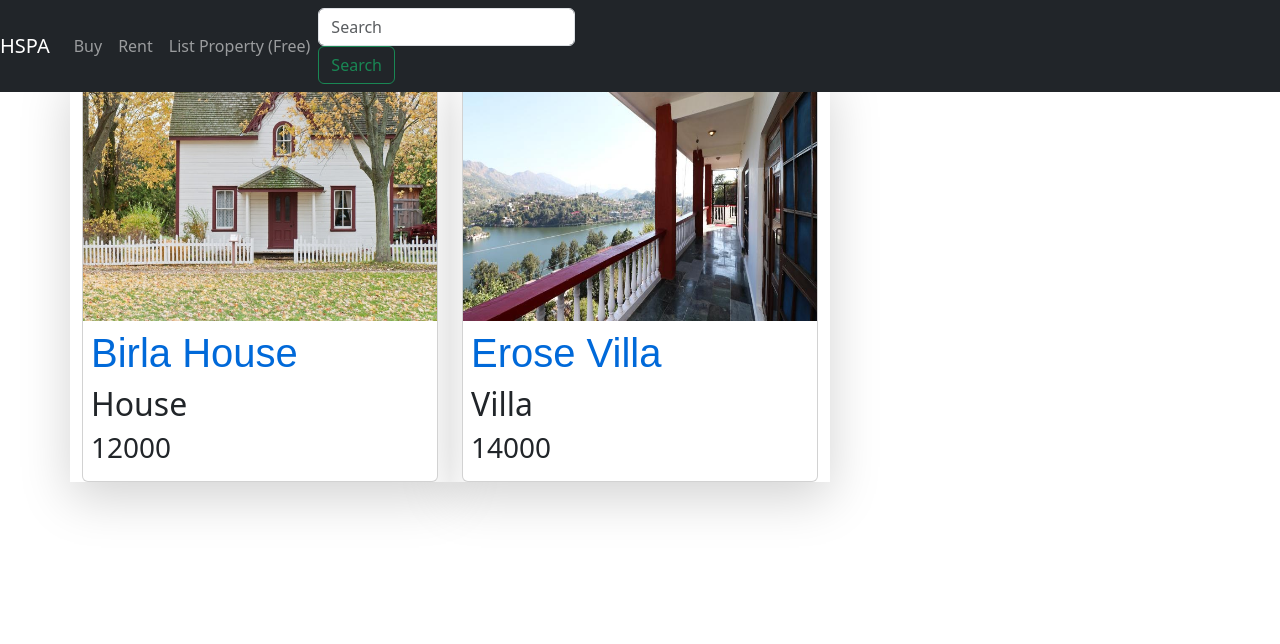
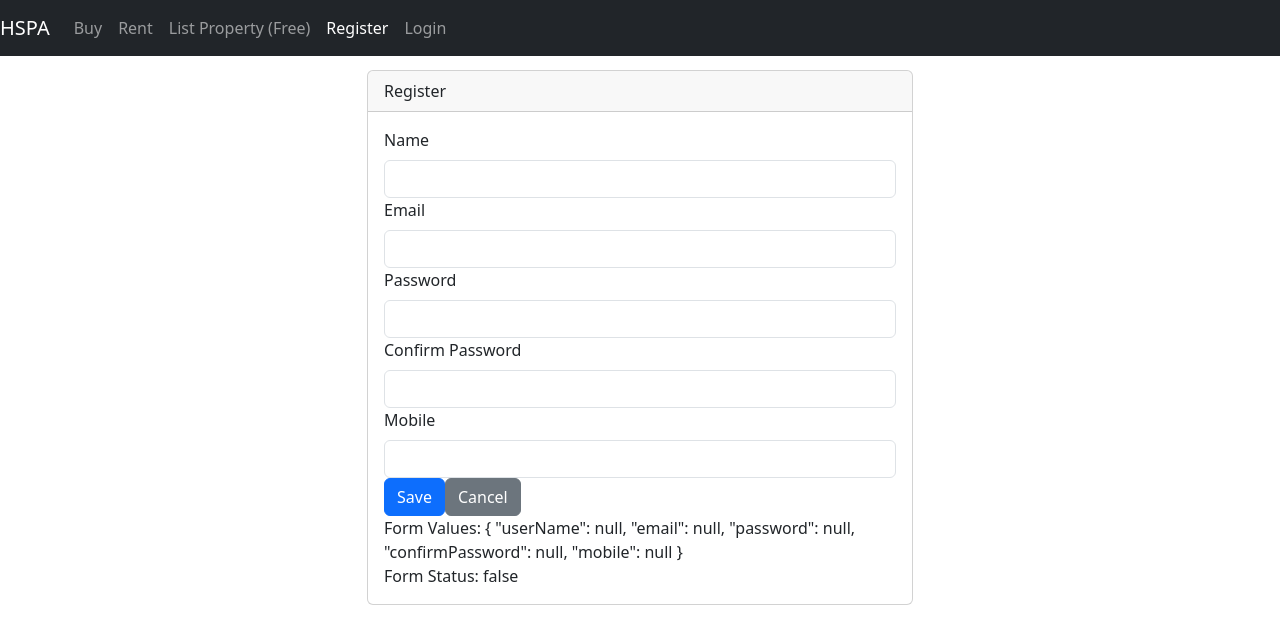
Before and after one commit to abdulmustaan941/HSPA1, an Angular app: page /user/register in a window 1280 px wide. Shown: the top 644 px of the page. Built offline with nearby package versions, Linux system fonts and the light colour scheme.

Commit message:
Reactive login form

```diff
--- a/src/app/nav-bar/nav-bar.component.html
+++ b/src/app/nav-bar/nav-bar.component.html
@@ -15,9 +15,21 @@
         <a class="nav-link" routerLinkActive="active"  routerLink="/add-property">List Property (Free)</a>
       </li>
     </ul>
-    <form class="form-inline my-2 my-lg-0">
-      <input class="form-control mr-sm-2" type="search" placeholder="Search" aria-label="Search">
-      <button class="btn btn-outline-success my-2 my-sm-0" type="submit">Search</button>
-    </form>
+    <div>
+      <ul class="nav navbar-nav">
+        <li class="nav-item">
+          <a class="nav-link"
+          routerLink="user/register"
+          routerLinkActive="active"
+          >Register</a>
+        </li>
+        <li class="nav-item">
+          <a class="nav-link"
+          routerLink="user/login"
+          routerLinkActive="active"
+          >Login</a>
+        </li>
+      </ul>
+    </div>
   </div>
 </nav>
--- /dev/null
+++ b/src/app/user/user-login/user-login.component.html
@@ -0,0 +1 @@
+<p>user-login works!</p>
--- /dev/null
+++ b/src/app/user/user-register/user-register.component.html
@@ -0,0 +1,44 @@
+<div class="row">
+    <div class="col-6 m-auto">
+    <div class="card m-auto">
+      <div class="card-header">
+        Register
+      </div>
+      <div class="card-body">
+        <form [formGroup]="registerationForm" (ngSubmit)="onSubmit()">
+          <div class="form-group col-12">
+              <label for="name" class="form-label">Name</label>
+              <input type="text" class="form-control" formControlName="userName">
+          </div>
+
+          <div class="form-group col-12">
+            <label for="email" class="form-label">Email</label>
+            <input type="text" class="form-control" formControlName="email">
+          </div>
+
+          <div class="form-group col-12">
+            <label for="passwrod" class="form-label">Password</label>
+            <input type="password" class="form-control" formControlName="password">
+          </div>
+
+          <div class="form-group col-12">
+            <label for="cpassword" class="form-label">Confirm Password</label>
+            <input type="password" class="form-control" formControlName="confirmPassword">
+          </div>
+
+          <div class="form-group col-12">
+            <label for="mobile" class="form-label">Mobile</label>
+            <input type="text" class="form-control" formControlName="mobile">
+          </div>
+
+          <div class="form-group col-12">
+            <button type="submit" class="btn btn-primary">Save</button>
+            <button type="reset" class="btn btn-secondary ml-2">Cancel</button>
+          </div>
+          Form Values: {{registerationForm.value | json}} <br/>
+          Form Status: {{registerationForm.valid}}
+        </form>
+      </div>
+    </div>
+    </div>
+  </div>
--- /dev/null
+++ b/src/app/user/user-register/user-register.component.ts
@@ -0,0 +1,27 @@
+import { Component, OnInit } from '@angular/core';
+import { FormGroup, FormControl, Validators } from '@angular/forms';
+
+@Component({
+  selector: 'app-user-register',
+  templateUrl: './user-register.component.html',
+  styleUrls: ['./user-register.component.css']
+})
+export class UserRegisterComponent implements OnInit {
+
+  registerationForm!: FormGroup;
+  constructor() { }
+
+  ngOnInit() {
+    this.registerationForm = new FormGroup({
+      userName: new FormControl(null, Validators.required),
+      email: new FormControl(null, [Validators.required, Validators.email]),
+      password: new FormControl(null, [Validators.required, Validators.minLength(8)]),
+      confirmPassword: new FormControl(null, [Validators.required]),
+      mobile: new FormControl(null, [Validators.required, Validators.maxLength(10)])
+    });
+  }
+
+  onSubmit() {
+    console.log(this.registerationForm);
+  }
+}
```
Also changed, not shown: src/app/app.module.ts (+12 -3 lines), src/app/user/user-login/user-login.component.ts (added, +10 -0 lines), src/app/user/user-login/user-login.component.css (added), src/app/user/user-register/user-register.component.css (added), 2 other files (tests, documents, lock files or other folders).
